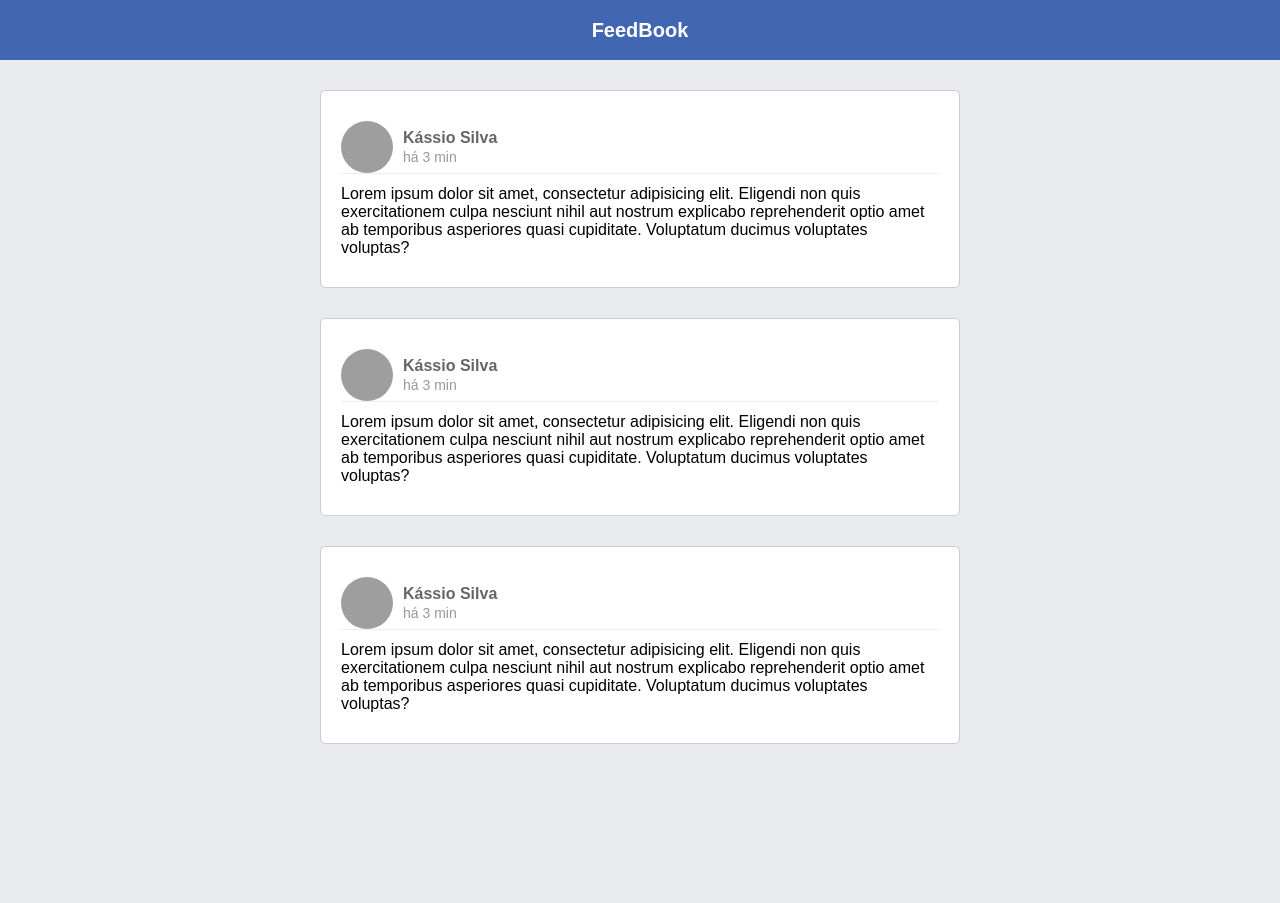
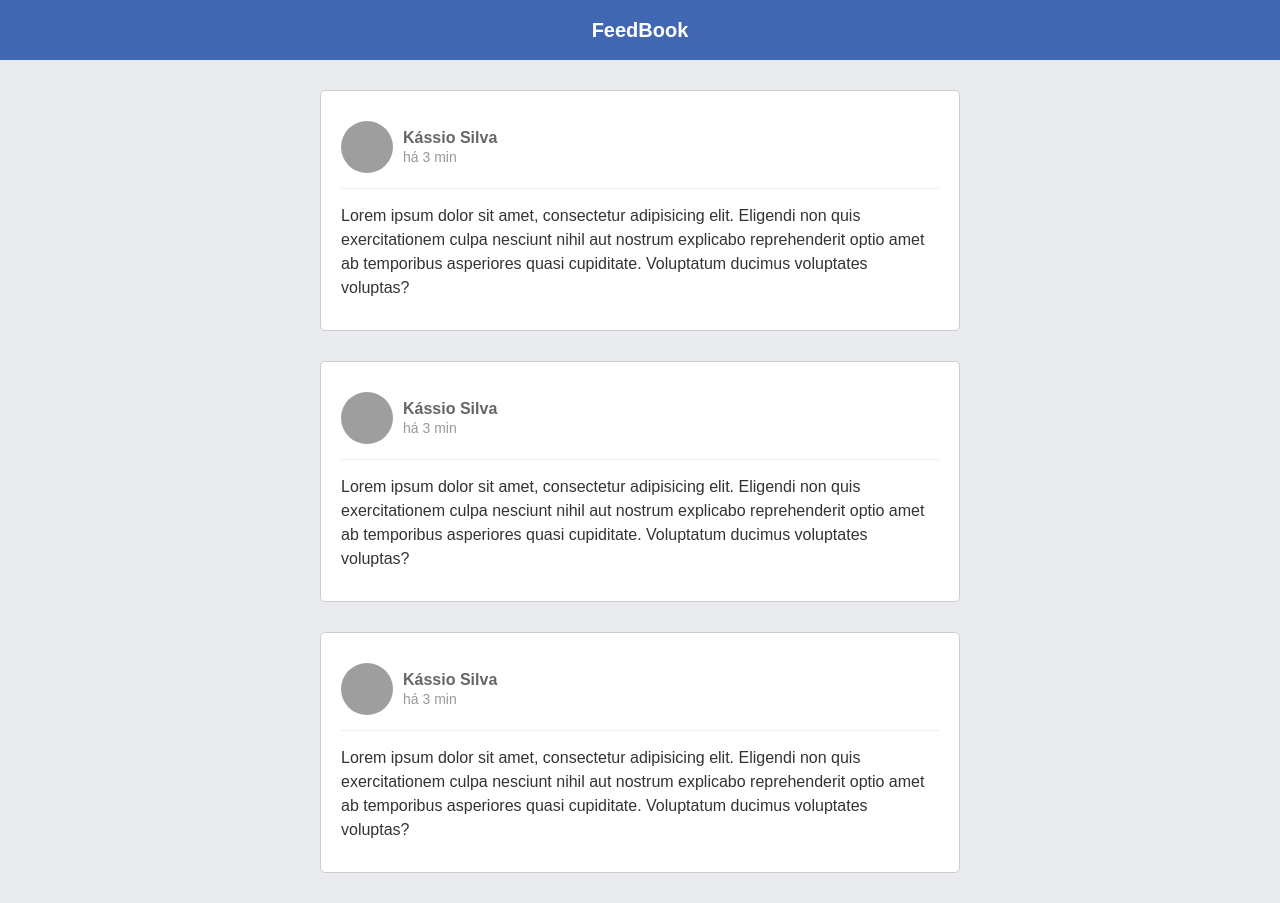
Before and after one commit to kassiosilva/feed-reactjs, a React app: page / in a window 1280 px wide. Before the commit the page ends 800 px from the top, so only its background shows below. Built offline with nearby package versions, Linux system fonts and the light colour scheme; grey boxes are pictures that could not be loaded.

Commit message:
Feito todo o layout da aplicaçao

```diff
--- a/src/components/App.js
+++ b/src/components/App.js
@@ -3,7 +3,7 @@ import React, { Component, Fragment } from 'react';
 import Header from './Header';
 import Post from './Post';
 
-import '../styles/styles.scss';
+import '../styles/app.scss';
 
 export default class App extends Component {
   render() {
@@ -11,7 +11,7 @@ export default class App extends Component {
       <Fragment>
         <Header />
 
-        <main className="containerPosts">
+        <main className="container-posts">
           <Post />
           <Post />
           <Post />
--- a/src/components/Post.js
+++ b/src/components/Post.js
@@ -6,13 +6,11 @@ const Post = () => (
   <article className="post">
     <PostHeader />
 
-    <div className="postText">
-      <p>
-        Lorem ipsum dolor sit amet, consectetur adipisicing elit. Eligendi non quis exercitationem
-        culpa nesciunt nihil aut nostrum explicabo reprehenderit optio amet ab temporibus asperiores
-        quasi cupiditate. Voluptatum ducimus voluptates voluptas?
-      </p>
-    </div>
+    <p className="post-text">
+      Lorem ipsum dolor sit amet, consectetur adipisicing elit. Eligendi non quis exercitationem
+      culpa nesciunt nihil aut nostrum explicabo reprehenderit optio amet ab temporibus asperiores
+      quasi cupiditate. Voluptatum ducimus voluptates voluptas?
+    </p>
   </article>
 );
 
--- a/src/components/PostHeader.js
+++ b/src/components/PostHeader.js
@@ -1,7 +1,7 @@
 import React from 'react';
 
 const PostHeader = () => (
-  <header className="postHeader">
+  <header className="post-header">
     <div className="container-imgUser">
       <img
         src="https://avatars3.githubusercontent.com/u/42787648?s=460&v=4"
@@ -11,8 +11,8 @@ const PostHeader = () => (
     </div>
 
     <div className="informations">
-      <p className="nameUser">Kássio Silva</p>
-      <p className="timePost">há 3 min</p>
+      <p className="name-user">Kássio Silva</p>
+      <p className="time-post">há 3 min</p>
     </div>
   </header>
 );
--- a/src/styles/styles.scss
+++ b/src/styles/app.scss
@@ -1,8 +1,3 @@
-$background: #e9ebee;
-$header: #4267b2;
-$color-white: #ffff;
-$color-name: #666666;
-
 * {
   margin: 0;
   padding: 0;
@@ -10,7 +5,7 @@ $color-name: #666666;
 }
 
 body {
-  background-color: $background;
+  background-color: #e9ebee;
   font-family: sans-serif;
 }
 
@@ -19,15 +14,16 @@ body {
   justify-content: center;
   align-items: center;
   height: 60px;
-  background-color: $header;
+  background-color: #4267b2;
+  border-bottom: #29487d;
 
   h3 {
-    color: $color-white;
+    color: #ffff;
     font-size: 20px;
   }
 }
 
-.containerPosts {
+.container-posts {
   display: flex;
   flex-direction: column;
   align-items: center;
@@ -35,17 +31,17 @@ body {
 }
 
 .post {
-  // border: 1px solid black;
   width: 50%;
   margin-top: 30px;
-  background-color: $color-white;
+  background-color: #ffff;
   border-radius: 5px;
   border: 1px solid #ccc;
   padding: 30px 0;
 
-  .postHeader {
+  .post-header {
     display: flex;
     flex-flow: row wrap;
+    padding-bottom: 15px;
     align-items: center;
     border-bottom: 1px solid #eee;
     margin: 0 20px;
@@ -66,24 +62,26 @@ body {
     }
 
     .informations {
+      line-height: 1.3;
       margin-left: 10px;
-      line-height: 1.3;
 
-      .nameUser {
+      .name-user {
         font-size: 16px;
-        color: $color-name;
+        color: #666666;
         font-weight: bold;
       }
 
-      .timePost {
+      .time-post {
         color: #999999;
         font-size: 14px;
       }
     }
   }
 
-  .postText {
-    margin: 0 20px;
-    margin-top: 11px;
+  .post-text {
+    margin: 15px 20px 0;
+    font-size: 16px;
+    line-height: 1.5;
+    color: #333333;
   }
 }
```
